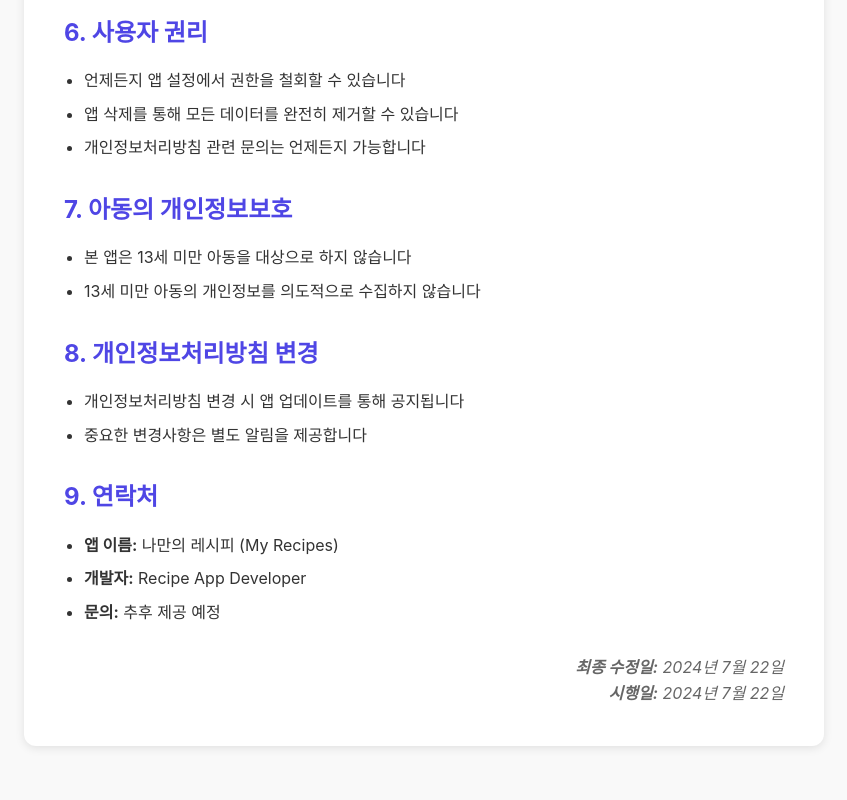
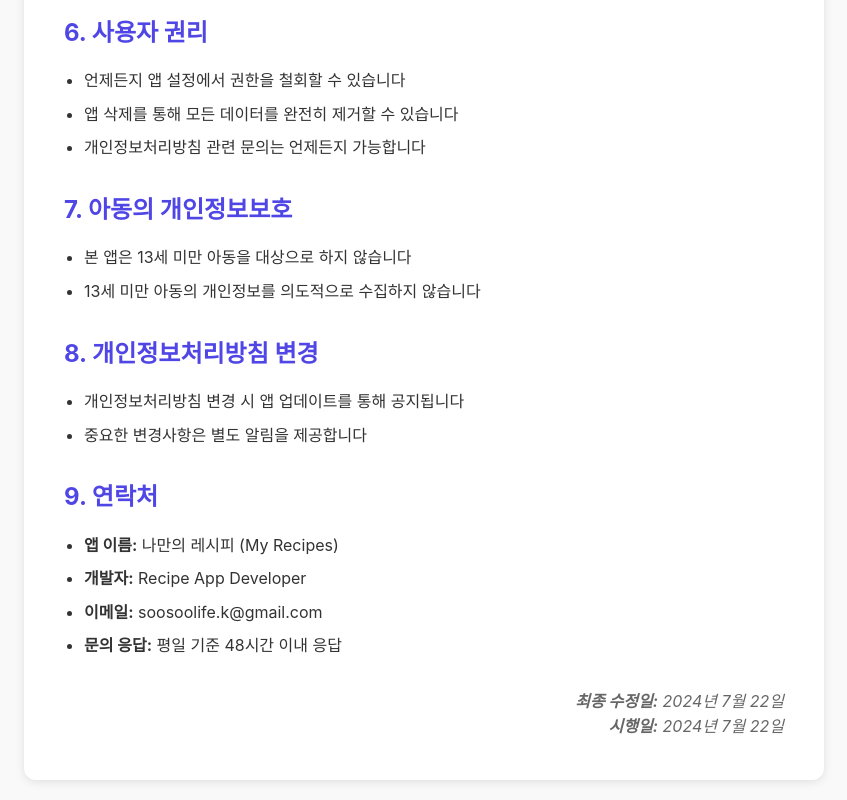
Before and after one commit to aaron-jang/recipe-app-privacy-policy, a plain HTML site: page index.html in a window 1280 px wide. Shown: the part 1522-2322 px from the top of the page, without its empty margins (216-1063 px from the left). Before the commit the page ends 2288 px from the top, so only its background shows below. Drawn offline with Linux system fonts and the light colour scheme.

Commit message:
Update index.html

```diff
--- a/index.html
+++ b/index.html
@@ -1,3 +1,4 @@
+<!DOCTYPE html>
 <html lang="ko">
 <head>
     <meta charset="UTF-8">
@@ -55,8 +56,7 @@
         <h1>🍽️ 나만의 레시피 앱 개인정보처리방침</h1>
 
         <div class="highlight">
-            <strong>요약:</strong> 본 앱은 사용자의 개인정보를 수집하거나 저장하지 않습니다. 모든 데이터는 사용자의
-기기에만 저장되며, 외부로 전송되지 않습니다.
+            <strong>요약:</strong> 본 앱은 사용자의 개인정보를 수집하거나 저장하지 않습니다. 모든 데이터는 사용자의 기기에만 저장되며, 외부로 전송되지 않습니다.
         </div>
 
         <h2>1. 수집하는 개인정보</h2>
@@ -144,7 +144,8 @@
         <ul>
             <li><strong>앱 이름:</strong> 나만의 레시피 (My Recipes)</li>
             <li><strong>개발자:</strong> Recipe App Developer</li>
-            <li><strong>문의:</strong> 추후 제공 예정</li>
+            <li><strong>이메일:</strong> soosoolife.k@gmail.com</li>
+            <li><strong>문의 응답:</strong> 평일 기준 48시간 이내 응답</li>
         </ul>
 
         <div class="date">
```
